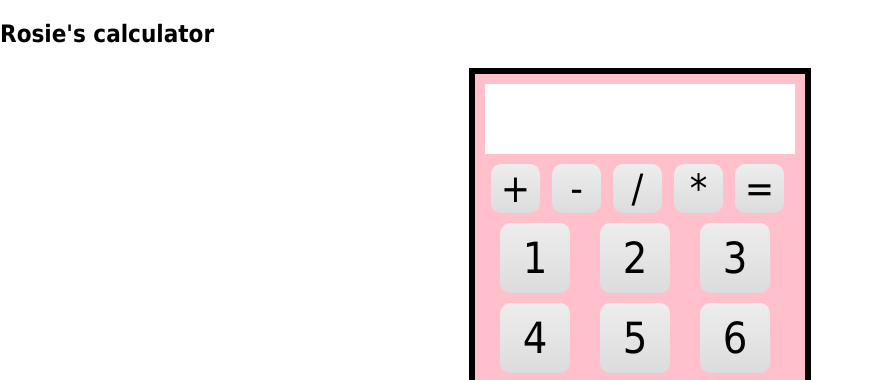
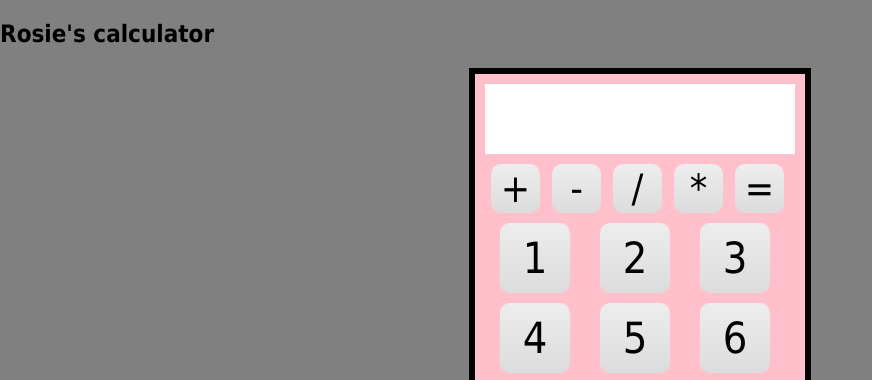
Before and after one commit to lilmsrosie87/calculator, a plain HTML site: page index.html in a window 1280 px wide. Shown: the top 380 px of the page, without its empty margins (0-872 px from the left). Drawn offline with nearby package versions, Linux system fonts and the light colour scheme.

Commit message:
changed background color

```diff
--- a/css/main.css
+++ b/css/main.css
@@ -1,3 +1,7 @@
+* {
+	background-color: grey;
+}
+
 #number {
 	width: 1000px;
 	height: px;
```
Also changed, not shown: index.html (+1 -0 lines).
